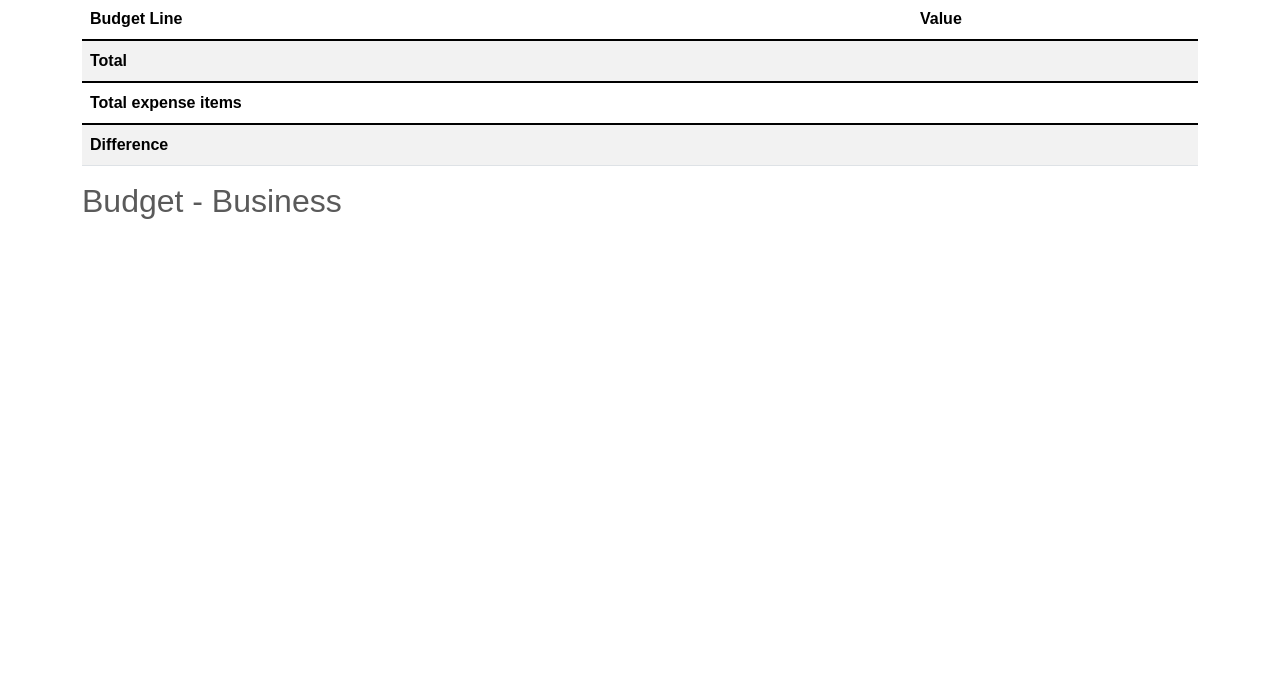
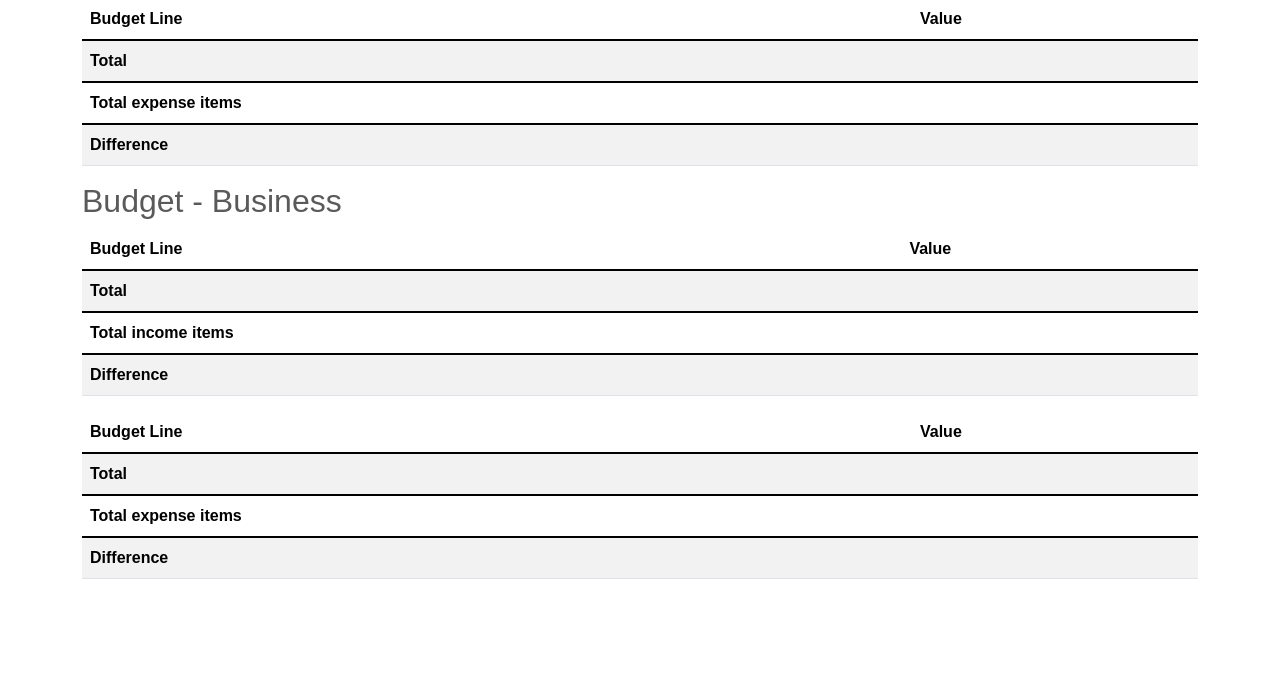
Before and after one commit to alexlittle/django-money, a Django app: template money/templates/money/reports/budget_by_period.html in a window 1280 px wide. Shown: the part 336-1031 px from the top of the page. Before the commit the page ends 555 px from the top, so only its background shows below. Run offline with Django 3.2, Linux system fonts and the light colour scheme; the template is opened without the code that fills it, so the values that code supplies are empty; some libraries are stand-ins or nearby versions.

Commit message:
update for budget

```diff
--- a/money/templates/money/reports/budget_by_period.html
+++ b/money/templates/money/reports/budget_by_period.html
@@ -67,5 +67,65 @@
 </div>
 
 <h2>Budget - Business</h2>
+<div class="table-responsive">
+	<table class="table table-striped">
+        <thead>
+			<tr>
+				<th>{% trans 'Budget Line' %}</th>
+				<th>{% trans 'Value' %}</th>
+			</tr>
+		</thead>
+		<tbody>
+        {% for key, value in business_income.items %}
+         <tr>
+             <td>{{ key }}</td>
+             <td>{{ value|floatformat:"2g" }}</td>
+        </tr>
+        {% endfor %}
+         <tr>
+             <td class="total sum-column">Total</td>
+             <td class="total sum-column">{{ business_income_total|floatformat:"2g" }}</td>
+        </tr>
+         <tr>
+             <td class="total sum-column">Total income items</td>
+             <td class="total sum-column">{{ b_income_total|floatformat:"2g" }}</td>
+        </tr>
+        <tr>
+             <td class="total sum-column">Difference</td>
+             <td class="total sum-column">{{ b_income_difference|floatformat:"2g" }}</td>
+        </tr>
+        </tbody>
+    </table>
+</div>
 
+<div class="table-responsive">
+	<table class="table table-striped">
+        <thead>
+			<tr>
+				<th>{% trans 'Budget Line' %}</th>
+				<th>{% trans 'Value' %}</th>
+			</tr>
+		</thead>
+		<tbody>
+        {% for key, value in business_expenses.items %}
+         <tr>
+             <td>{{ key }}</td>
+             <td>{{ value|floatformat:"2g" }}</td>
+        </tr>
+        {% endfor %}
+        <tr>
+             <td class="total sum-column">Total</td>
+             <td class="total sum-column">{{ business_expenses_total|floatformat:"2g" }}</td>
+        </tr>
+         <tr>
+             <td class="total sum-column">Total expense items</td>
+             <td class="total sum-column">{{ b_expense_total|floatformat:"2g" }}</td>
+        </tr>
+        <tr>
+             <td class="total sum-column">Difference</td>
+             <td class="total sum-column">{{ b_expense_difference|floatformat:"2g" }}</td>
+        </tr>
+        </tbody>
+    </table>
+</div>
 {% endblock %}
```
Also changed, not shown: money/reports/views/budget.py (+73 -2 lines).
